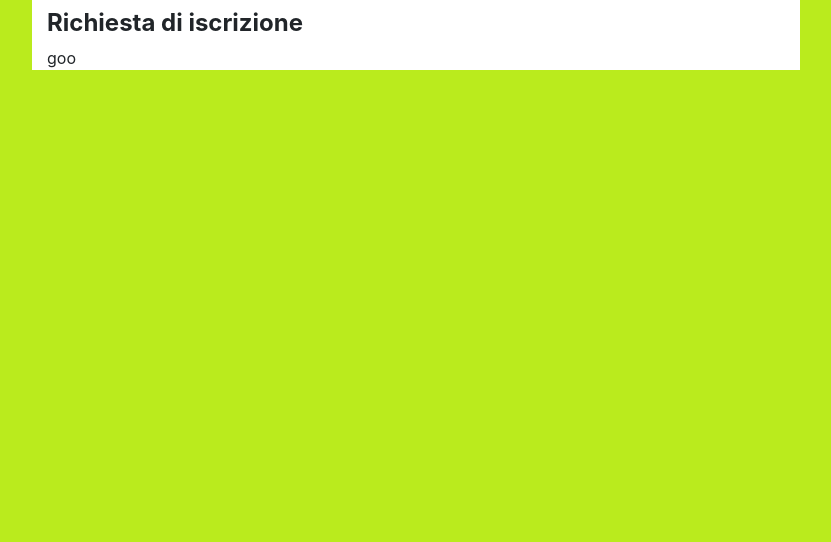
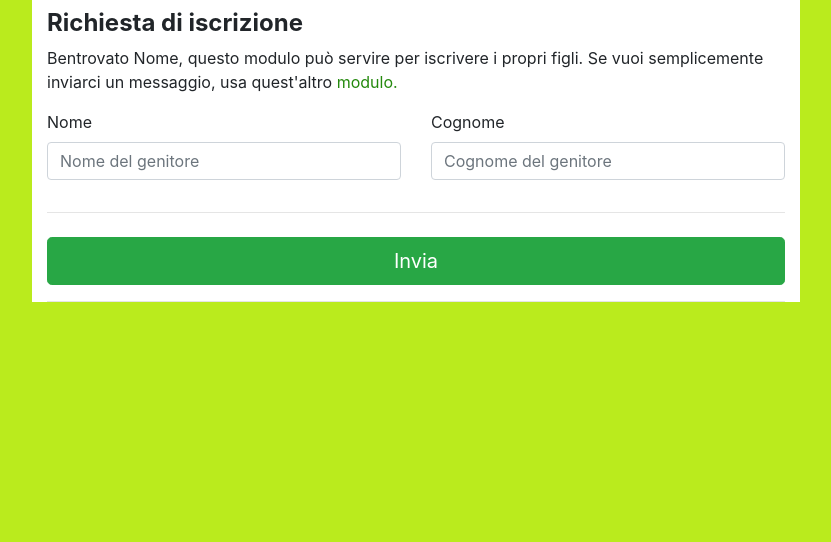
Before and after one commit to andywar65/rpnew_base, a Django app: template users/templates/users/registration.html in a window 1280 px wide. Shown: the part 56-598 px from the top of the page, without its empty margins (224-1055 px from the left). Run offline with Django 3.2, Linux system fonts and the light colour scheme; the template is opened without the code that fills it: values that come from a table or form of the project are taken from there, others are empty; the visitor is signed in with stand-in values (Sample User, id 1); parts of the project's set-up code (start-up, migrations or seed data) failed here and were passed over; some libraries are stand-ins or nearby versions.

Commit message:
added logged in part in registration template

```diff
--- a/users/templates/users/registration.html
+++ b/users/templates/users/registration.html
@@ -10,10 +10,36 @@
     <p>A breve riceverai una mail con le credenziali di accesso.
     Non è un processo automatico, per cui può richiedere tempo.</p>
   </div>
+  <p>Puoi effettuare un'altra iscrizione.</p>
   {% endif %}
 
   {% if user.is_authenticated %}
-  goo
+  <p>Bentrovato {{ user.member.first_name }}, questo modulo può servire per
+    iscrivere i propri figli. Se vuoi semplicemente
+    inviarci un messaggio, usa quest'altro
+    <a href="/contacts/">modulo.</a></p>
+  <form action="" method="post" class="needs-validation" novalidate>
+            <div class="row">
+              <div class="col-md-6 mb-3">
+                <label for="first-name">Nome</label>
+                {{ form.first_name }}
+                <div class="invalid-feedback">
+                  E' necessario inserire il nome.
+                </div>
+              </div>
+              <div class="col-md-6 mb-3">
+                <label for="last-name">Cognome</label>
+                {{ form.last_name }}
+                <div class="invalid-feedback">
+                  E' necessario inserire il cognome.
+                </div>
+              </div>
+            </div>
+            <hr class="mb-4">
+            <button class="btn btn-success btn-lg btn-block" type="submit">Invia</button>
+            <hr class="mb-4">
+    {% csrf_token %}
+  </form>
   {% else %}
   <p>Questo modulo può servire sia per iscriversi a Rifondazione Podistica e
     correre con noi, sia per iscrivere i propri figli e rimanere a guardare
```
